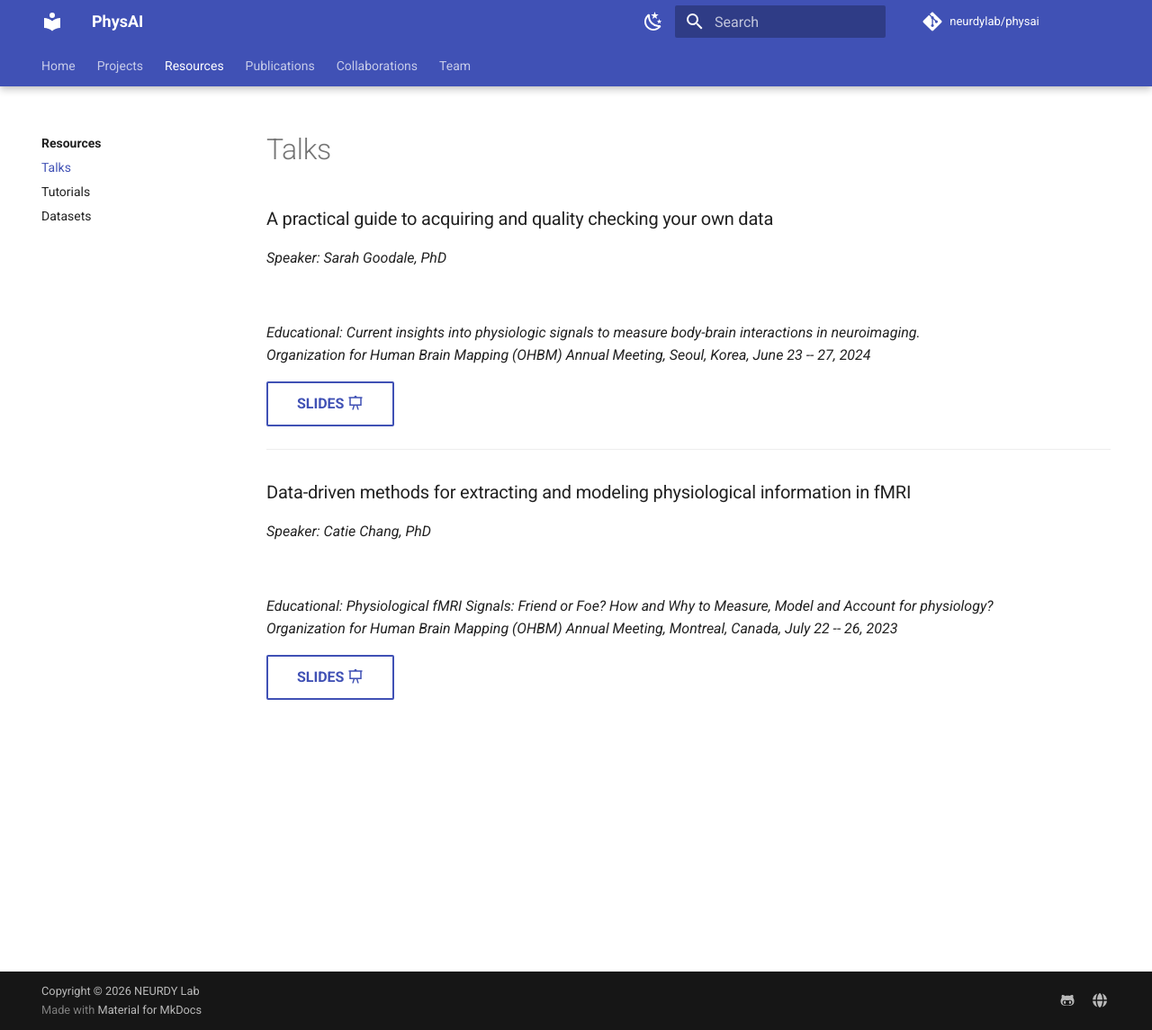
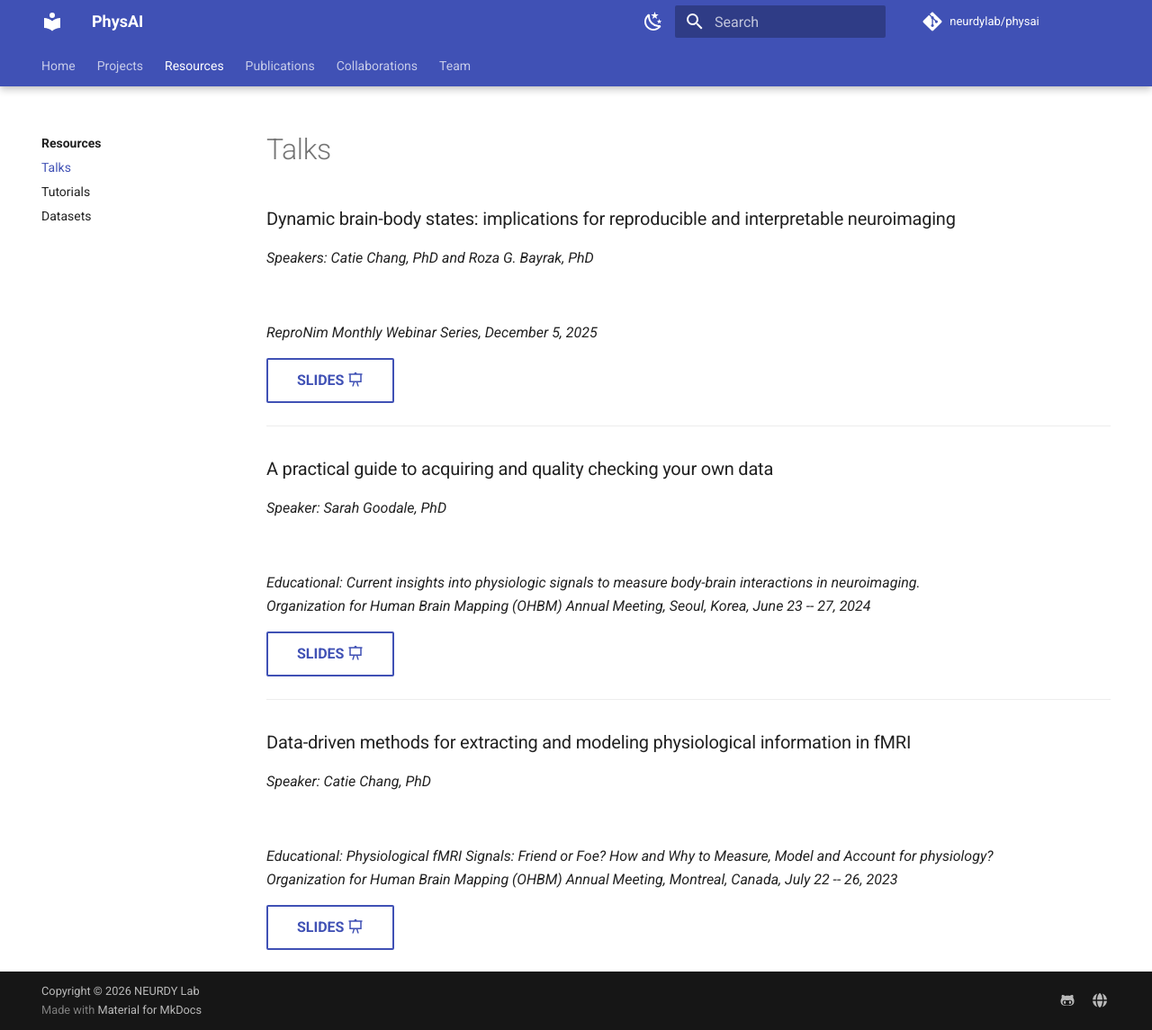
Before and after one commit to neurdylab/physai, an MkDocs documentation site: the page built from docs/resources/talks.md, in a window 1280 px wide and 1145 px high. Shown: the whole window at 90% size. Built offline with MkDocs 1.6.1 and Material for MkDocs 9.7.7, drawn with Linux system fonts in a browser that asks for light colours; comment, search, counter and statistics services are not loaded.

Commit message:
Repronim talk slides added

```diff
--- a/docs/resources/talks.md
+++ b/docs/resources/talks.md
@@ -1,3 +1,13 @@
+<h3>Dynamic brain-body states: implications for reproducible and interpretable neuroimaging</h3>
+
+*<p>Speakers: Catie Chang, PhD and Roza G. Bayrak, PhD</p>
+*
+*<p>ReproNim Monthly Webinar Series, December 5, 2025</p>*
+
+[SLIDES :material-presentation:](https://github.com/neurdylab/physai/blob/main/docs/assets/slides/repronim.pdf){ .md-button }
+
+---
+
 <h3>A practical guide to acquiring and quality checking your own data</h3>
 
 *<p>Speaker: Sarah Goodale, PhD</p>
```
Also changed, not shown: 1 other file.
